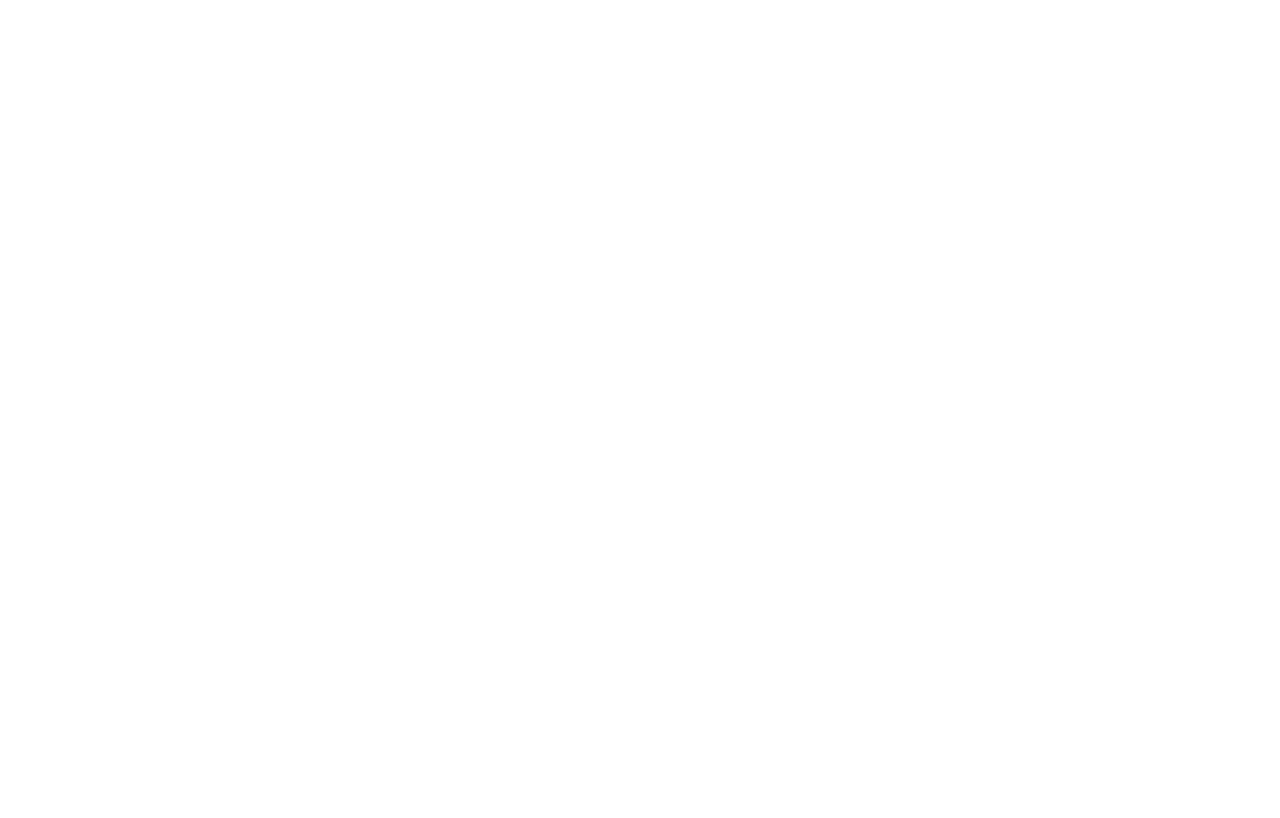
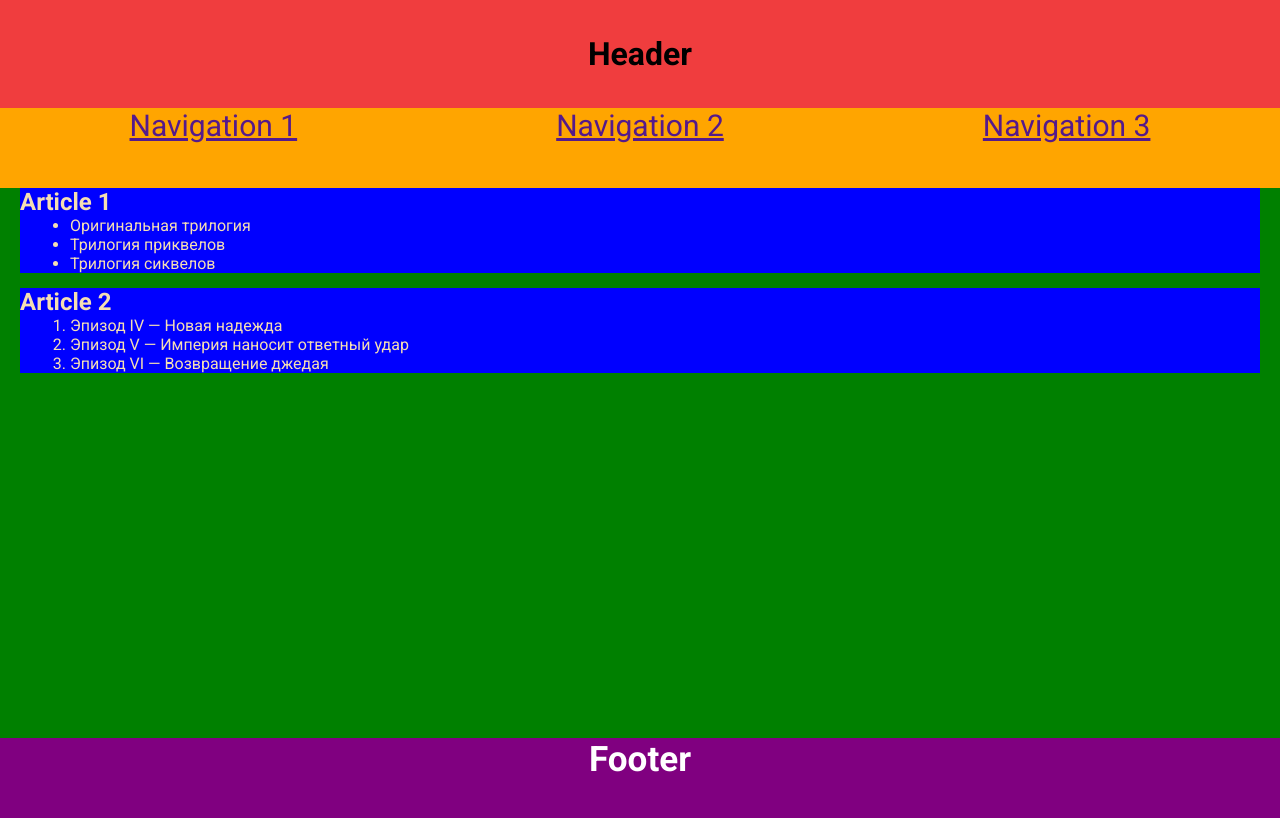
Before and after one commit to js-tasks-ru/htmlcss-20230530_el-classico, a website: page index.html in a window 1280 px wide. Drawn offline with Linux system fonts and the light colour scheme.

Commit message:
add semantic mockup

```diff
--- a/assets/css/main.css
+++ b/assets/css/main.css
@@ -21,4 +21,64 @@
 
 * {
     font-family: 'Roboto', sans-serif;
+    padding: 0;
+    margin: 0;
+    box-sizing: border-box;
 }
+
+.header {
+    background-color: var(--red);
+    text-align: center;
+    padding-top: 35px;
+}
+
+.header_h1 {
+    padding-bottom: 35px;
+}
+
+.header_nav {
+    background: orange;
+    text-decoration: none;
+    list-style-type: none;
+    height: 80px;
+    font-size: 30px;
+
+}
+
+.header_nav ul {
+    text-decoration: none;
+    list-style-type: none;
+    display: flex;
+    justify-content: space-around;
+    align-items: center;
+}
+
+.main {
+    background-color: green;
+    min-height: calc(100vh - 250px);
+}
+
+.arcticle {
+    background-color: blue;
+    color: wheat;
+    margin: 0 20px 15px 20px;
+
+}
+
+.article-second {
+    margin-bottom: 0;
+}
+
+.article_ul,
+.article_ol {
+    padding-left: 50px;
+}
+
+.footer {
+    background-color: purple;
+    color: white;
+    text-align: center;
+    font-size: 30px;
+    min-height: 80px;
+
+}
--- a/index.html
+++ b/index.html
@@ -1,10 +1,43 @@
 <!DOCTYPE html>
 <!-- Главная страница -->
 <html lang="ru">
+
     <head>
         <link rel="stylesheet" href="./assets/css/main.css">
     </head>
+
     <body>
+        <header class="header">
+            <h1 class="header_h1">Header</h1>
+            <nav class="header_nav">
+                <ul>
+                    <li><a href="">Navigation 1</a></li>
+                    <li><a href=""> Navigation 2</a></li>
+                    <li><a href="">Navigation 3</a></li>
+                </ul>
+            </nav>
+        </header>
+        <main class="main">
+            <article class="arcticle article-first">
+                <h2 class="article_h2">Article 1</h2>
+                <ul class="article_ul">
+                    <li>Оригинальная трилогия</li>
+                    <li>Трилогия приквелов</li>
+                    <li>Трилогия сиквелов</li>
+                </ul>
+            </article>
+            <article class="arcticle article-second">
+                <h2 class="article_h2">Article 2</h2>
+                <ol class="article_ol">
+                    <li>Эпизод IV — Новая надежда</li>
+                    <li>Эпизод V — Империя наносит ответный удар</li>
+                    <li>Эпизод VI — Возвращение джедая</li>
+                </ol>
+            </article>
+        </main>
+        <footer class="footer">
+            <h3 class="footer_h3">Footer</h3>
+        </footer>
+    </body>
 
-    </body>
 </html>
```
